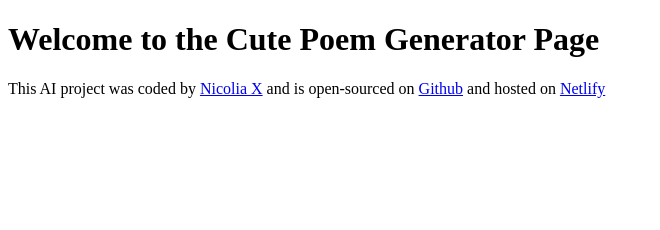
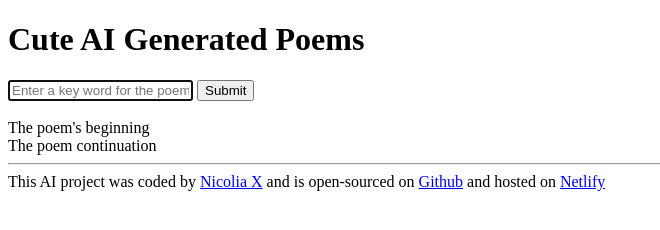
Before and after one commit to Nicolia-X/cute-poems-generator, a plain HTML site: page index.html in a window 1280 px wide. Shown: the whole page, without its empty margins (0-660 px from the left). Drawn offline with Linux system fonts and the light colour scheme.

Commit message:
Added html code to the project

```diff
--- a/index.html
+++ b/index.html
@@ -7,8 +7,29 @@
     <title>AI Poem Generator Project</title>
   </head>
   <body>
-    <h1>Welcome to the Cute Poem Generator Page</h1>
+    <header>
+      <h1>Cute AI Generated Poems</h1>
+    </header>
 
+    <main>
+      <form>
+        <input
+          type="text"
+          placeholder="Enter a key word for the poem"
+          autofocus
+          required
+          autocomplete="off"
+        />
+        <input type="submit" />
+      </form>
+      <br />
+      <div>
+        The poem's beginning
+        <br />
+        The poem continuation
+      </div>
+    </main>
+    <hr />
     <footer>
       This AI project was coded by
       <a href="https://github.com/Nicolia-X" target="_blank">Nicolia X</a> and
```
